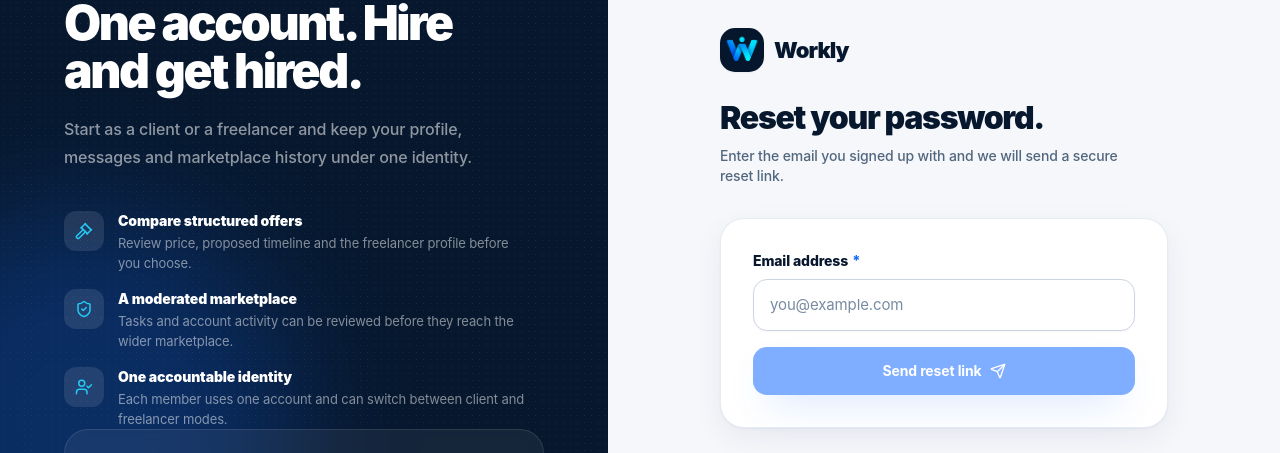
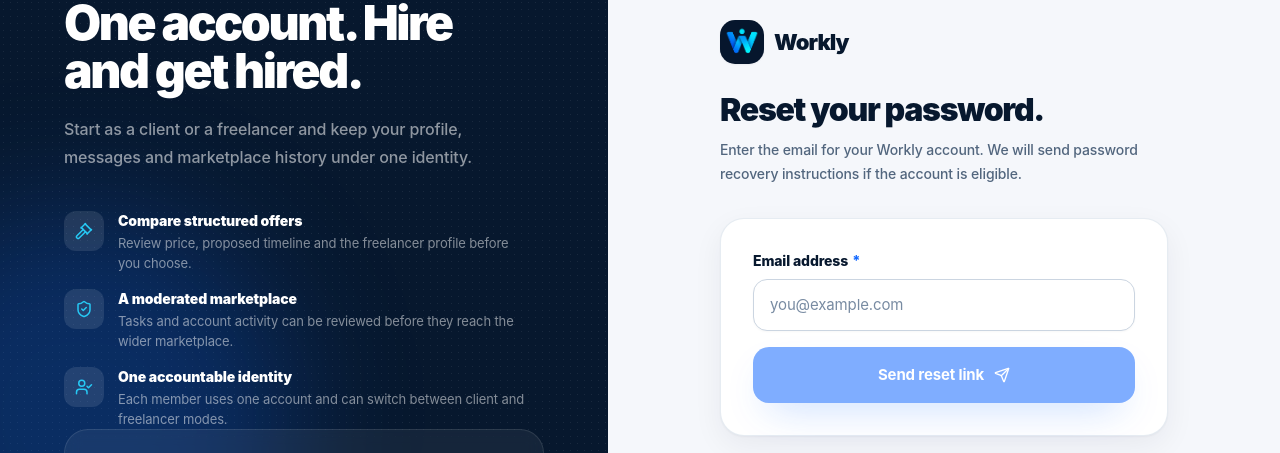
Before and after one commit to contacthamzutrader-ship-it/workly, a Next.js app: page /forgot-password in a window 1280 px wide. Shown: the part 202-655 px from the top of the page. Built offline with nearby package versions, Linux system fonts and the light colour scheme; no server answers; the database is empty.

Commit message:
Polish password recovery validation and messaging

```diff
--- a/app/(auth)/forgot-password/page.tsx
+++ b/app/(auth)/forgot-password/page.tsx
@@ -10,19 +10,30 @@
 import { Alert } from "@/components/ui/Feedback";
 import BrandLogo from "@/components/BrandLogo";
 
+const EMAIL_PATTERN = /^[^\s@]+@[^\s@]+\.[^\s@]+$/;
+
 export default function ForgotPasswordPage() {
   const { resetPassword } = useAuth();
   const [email, setEmail] = useState("");
+  const [attempted, setAttempted] = useState(false);
   const [sent, setSent] = useState(false);
   const [error, setError] = useState("");
   const [busy, setBusy] = useState(false);
 
+  const normalizedEmail = email.trim().toLowerCase();
+  const emailValid = EMAIL_PATTERN.test(normalizedEmail);
+  const emailError = attempted && !emailValid ? "Enter a valid email address." : "";
+
   const submit = async (event: React.FormEvent) => {
     event.preventDefault();
+    setAttempted(true);
+    setError("");
+    if (!emailValid) return;
+
     setBusy(true);
-    setError("");
     try {
-      await resetPassword(email);
+      await resetPassword(normalizedEmail);
+      setEmail(normalizedEmail);
       setSent(true);
     } catch (caught) {
       setError(authErrorMessage(caught, "We could not send the reset email."));
@@ -36,8 +47,8 @@
       <div className="mb-8">
         <BrandLogo />
         <h1 className="mt-6 text-[32px] font-black leading-tight tracking-[-0.04em] text-ink">Reset your password.</h1>
-        <p className="mt-2 text-sm font-medium text-ink-500">
-          Enter the email you signed up with and we will send a secure reset link.
+        <p className="mt-2 text-sm font-medium leading-6 text-ink-500">
+          Enter the email for your Workly account. We will send password recovery instructions if the account is eligible.
         </p>
       </div>
 
@@ -49,28 +60,34 @@
             </span>
             <h2 className="mt-5 text-lg font-black text-ink">Check your inbox</h2>
             <p className="mx-auto mt-2 max-w-sm text-sm leading-6 text-ink-500">
-              If an account exists for <span className="font-bold text-ink">{email}</span>, a password reset link is on
-              its way. It expires in one hour.
+              If password recovery is available for <span className="font-bold text-ink">{email}</span>, the reset instructions have been sent.
             </p>
-            <Link href="/login" className="mt-6 inline-flex items-center gap-1.5 text-sm font-extrabold text-brand-dark">
+            <p className="mx-auto mt-2 max-w-sm text-xs leading-5 text-ink-400">
+              Check your spam or junk folder as well, and only use the most recent reset email if you requested more than one.
+            </p>
+            <Link href="/login" className="mt-6 inline-flex items-center gap-1.5 text-sm font-extrabold text-brand-dark hover:text-brand">
               <ArrowLeft className="h-4 w-4" /> Back to sign in
             </Link>
           </div>
         ) : (
           <form onSubmit={submit} className="space-y-4" noValidate>
-            <Field label="Email address" required>
+            <Field label="Email address" error={emailError} required>
               <Input
                 type="email"
                 placeholder="you@example.com"
                 value={email}
                 onChange={(event) => setEmail(event.target.value)}
+                onBlur={() => setEmail((current) => current.trim().toLowerCase())}
                 autoComplete="email"
+                inputMode="email"
+                aria-invalid={Boolean(emailError)}
+                disabled={busy}
                 required
               />
             </Field>
             {error && <Alert tone="error">{error}</Alert>}
-            <Button type="submit" loading={busy} disabled={!email.includes("@") || busy} fullWidth>
-              {busy ? "Sending" : "Send reset link"} {!busy && <Send className="h-4 w-4" />}
+            <Button type="submit" loading={busy} disabled={!emailValid || busy} fullWidth size="lg">
+              {busy ? "Sending securely" : "Send reset link"} {!busy && <Send className="h-4 w-4" />}
             </Button>
           </form>
         )}
@@ -79,9 +96,7 @@
       {!sent && (
         <p className="mt-6 text-center text-sm font-medium text-ink-500">
           Remembered it?{" "}
-          <Link href="/login" className="font-extrabold text-brand-dark hover:text-brand">
-            Back to sign in
-          </Link>
+          <Link href="/login" className="font-extrabold text-brand-dark hover:text-brand">Back to sign in</Link>
         </p>
       )}
     </div>
```
